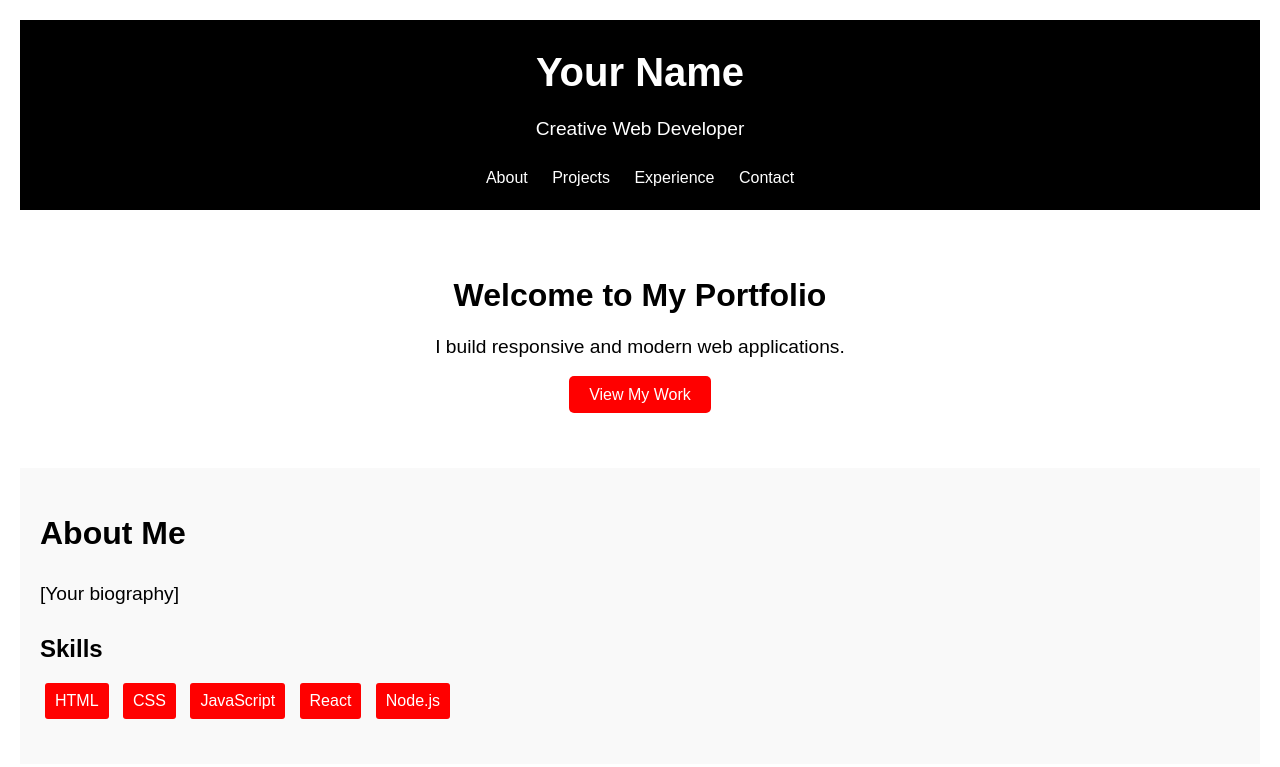
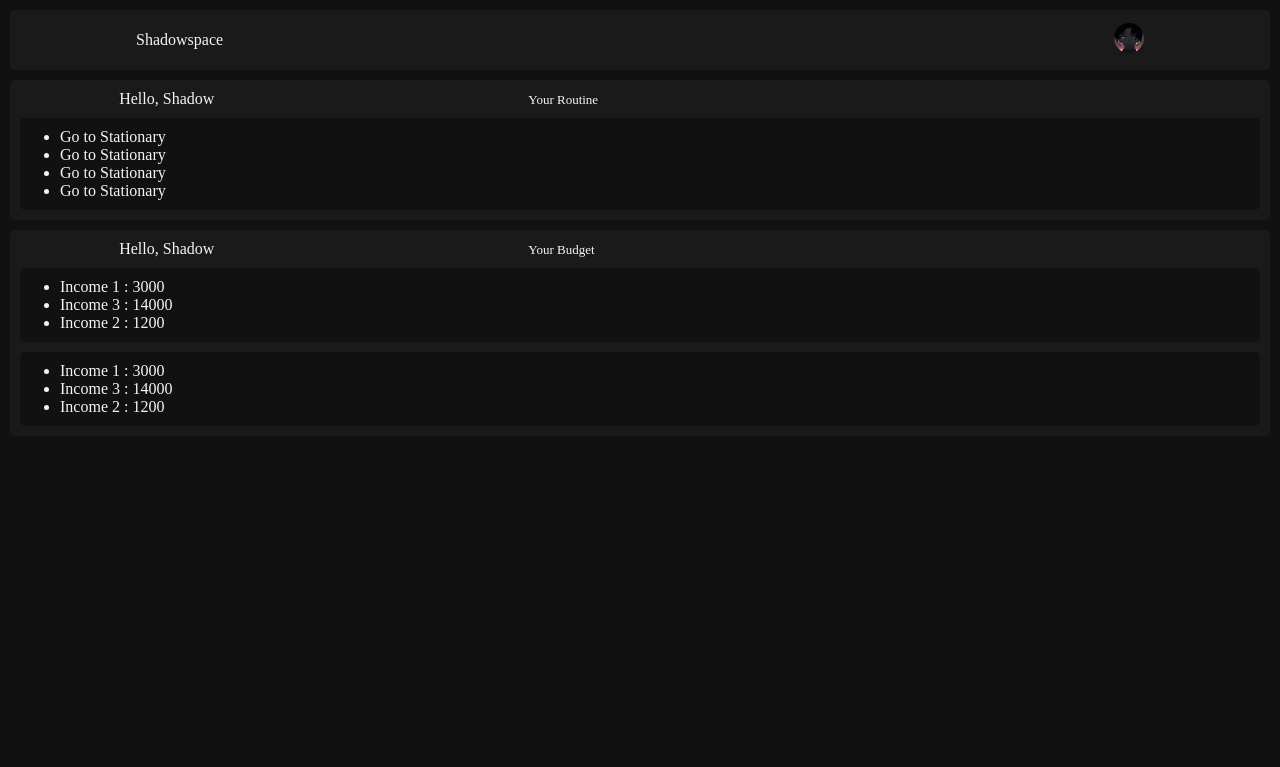
Before and after one commit to iamshadow-in/shadowspace, a plain HTML site: page index.html in a window 1280 px wide. Drawn offline with Linux system fonts and the light colour scheme.

Commit message:
Created a simple routine and budget calculator with html and css

```diff
--- a/index.html
+++ b/index.html
@@ -3,38 +3,50 @@
 <head>
     <meta charset="UTF-8">
     <meta name="viewport" content="width=device-width, initial-scale=1.0">
-    <title>Your Name - Web Developer</title>
+    <title>Shadowspace</title>
     <link rel="stylesheet" href="style.css">
 </head>
 <body>
-    <!-- Header -->
     <header>
-        <h1>Your Name</h1>
-        <p>Creative Web Developer</p>
-        <nav>
-            <a href="#about">About</a>
-            <a href="#projects">Projects</a>
-            <a href="#experience">Experience</a>
-            <a href="#contact">Contact</a>
-        </nav>
+        <div class="companyName">
+            Shadowspace
+        </div>
+        <div class="profile">
+            <img src="Shadow.jpg" alt="">
+        </div>
     </header>
 
-    <!-- Landing Page -->
-    <section id="landing">
-        <h2>Welcome to My Portfolio</h2>
-        <p>I build responsive and modern web applications.</p>
-        <a href="#projects" class="cta-button">View My Work</a>
-    </section>
-
-    <!-- About Me -->
-    <section id="about">
-        <h2>About Me</h2>
-        <p>[Your biography]</p>
-        <h3>Skills</h3>
-        <ul>
-            <li>HTML</li>
-            <li>CSS</li>
-            <li>JavaScript</li>
-            <li>React</li>
-            <li>Node.js</li>
-        </ul>
+    <main>
+        <div class="routine">
+            <div class="yourName">Hello, Shadow</div>
+            <div class="space">Your Routine</div>
+            <div class="tasks">
+                <ul>
+                    <li>Go to Stationary</li>
+                    <li>Go to Stationary</li>
+                    <li>Go to Stationary</li>
+                    <li>Go to Stationary</li>
+                </ul>
+            </div>
+        </div>
+        <div class="budget">
+            <div class="yourName">Hello, Shadow</div>
+            <div class="space">Your Budget</div>
+            <div class="income">
+                <ul>
+                    <li>Income 1 : 3000</li>
+                    <li>Income 3 : 14000</li>
+                    <li>Income 2 : 1200</li>
+                </ul>
+            </div>
+            <div class="spending">
+                <ul>
+                    <li>Income 1 : 3000</li>
+                    <li>Income 3 : 14000</li>
+                    <li>Income 2 : 1200</li>
+                </ul>
+            </div>
+        </div>
+    </main>
+</body>
+</html>
--- a/style.css
+++ b/style.css
@@ -1,228 +1,110 @@
-/* Reset some basic styles */
-body, h1, h2, h3, p, ul, li, a, form, input, textarea, button {
+* {
     margin: 0;
     padding: 0;
-    border: 0;
-    outline: none;
     box-sizing: border-box;
+    font-family: raleway;
 }
 
 body {
-    font-family: Arial, sans-serif;
-    background-color: white;
-    color: black;
-    line-height: 1.6;
-    padding: 20px;
+    padding: 10px;
+    background-color: #111;
+    color: whitesmoke;
 }
 
-/* Header styles */
-header {
-    text-align: center;
-    padding: 20px 0;
-    background-color: black;
-    color: white;
+html {
+    scroll-behavior: smooth;
 }
 
-header h1 {
-    font-size: 2.5em;
-    margin-bottom: 10px;
+header {
+    position: sticky;
+    backdrop-filter: blur(5px);
+    top: 10px;
+    left: 10px;
+    right: 10px;
+    border-radius: 5px;
+    background-color: #1a1a1a;
+    height: 60px;
+    padding: 0 10%;
+    display: flex;
+    align-items: center;
+    justify-content: space-between;
 }
 
-header p {
-    font-size: 1.2em;
-    margin-bottom: 20px;
+.profile img {
+    width: 30px;
+    border-radius: 50%;
 }
 
-header nav a {
-    color: white;
-    text-decoration: none;
-    margin: 0 10px;
-    font-size: 1em;
+
+.routine {
+    background-color: #1a1a1a;
+    margin-top: 10px;
+    border-radius: 5px;
+    padding: 10px;
 }
 
-header nav a:hover {
-    color: red;
+.tasks {
+    background-color: #111;
+    border-radius: 5px;
+    margin-top: 10px;
+    padding: 10px;
 }
 
-/* Landing page styles */
-#landing {
-    text-align: center;
-    padding: 60px 20px;
+.tasks ul li {
+    margin-left: 30px;
 }
 
-#landing h2 {
-    font-size: 2em;
-    margin-bottom: 10px;
+.budget {
+    background-color: #1a1a1a;
+    margin-top: 10px;
+    border-radius: 5px;
+    padding: 10px;
 }
 
-#landing p {
-    font-size: 1.2em;
-    margin-bottom: 20px;
+.income {
+    background-color: #111;
+    border-radius: 5px;
+    margin-top: 10px;
+    padding: 10px;
 }
 
-.cta-button {
-    background-color: red;
-    color: white;
-    padding: 10px 20px;
-    text-decoration: none;
-    font-size: 1em;
-    border-radius: 5px;
+.income ul li {
+    margin-left: 30px;
 }
 
-.cta-button:hover {
-    background-color: darkred;
+.spending {
+    background-color: #111;
+    border-radius: 5px;
+    margin-top: 10px;
+    padding: 10px;
 }
 
-/* About section styles */
-#about {
-    padding: 40px 20px;
-    background-color: #f9f9f9;
-    color: black;
+.spending ul li {
+    margin-left: 30px;
 }
 
-#about h2 {
-    font-size: 2em;
-    margin-bottom: 20px;
+.yourName {
+    display: inline-block;
+    margin-left: 8%;
 }
 
-#about p {
-    font-size: 1.2em;
-    margin-bottom: 20px;
+.space {
+    margin-left: 25%;
+    font-size: 13px;
+    display: inline-block;
 }
 
-#about h3 {
-    font-size: 1.5em;
-    margin-bottom: 10px;
+footer {
+    position: sticky;
+    backdrop-filter: blur(5px);
+    bottom: 10px;
+    left: 10px;
+    right: 10px;
+    display: flex;
+    align-items: center;
+    justify-content: space-between;
+    background-color: #1a1a1a;
+    margin-top: 10px;
+    border-radius: 5px;
+    padding: 10px;
 }
-
-#about ul {
-    list-style: none;
-}
-
-#about ul li {
-    background-color: red;
-    color: white;
-    display: inline-block;
-    padding: 5px 10px;
-    margin: 5px;
-    border-radius: 3px;
-}
-
-/* Projects section styles */
-#projects {
-    padding: 40px 20px;
-}
-
-#projects h2 {
-    font-size: 2em;
-    margin-bottom: 20px;
-}
-
-.project {
-    margin-bottom: 20px;
-    border-bottom: 1px solid #ddd;
-    padding-bottom: 20px;
-}
-
-.project h3 {
-    font-size: 1.5em;
-    color: red;
-    margin-bottom: 10px;
-}
-
-.project p {
-    font-size: 1.2em;
-    margin-bottom: 10px;
-}
-
-.project a {
-    color: red;
-    text-decoration: none;
-    font-size: 1em;
-}
-
-.project a:hover {
-    text-decoration: underline;
-}
-
-/* Experience section styles */
-#experience {
-    padding: 40px 20px;
-    background-color: #f9f9f9;
-    color: black;
-}
-
-#experience h2 {
-    font-size: 2em;
-    margin-bottom: 20px;
-}
-
-#experience h3 {
-    font-size: 1.5em;
-    color: red;
-    margin-bottom: 10px;
-}
-
-#experience p {
-    font-size: 1.2em;
-    margin-bottom: 10px;
-}
-
-/* Contact section styles */
-#contact {
-    padding: 40px 20px;
-    text-align: center;
-}
-
-#contact h2 {
-    font-size: 2em;
-    margin-bottom: 20px;
-}
-
-#contact form {
-    display: inline-block;
-    text-align: left;
-    max-width: 600px;
-    width: 100%;
-}
-
-#contact label {
-    display: block;
-    font-size: 1.2em;
-    margin-bottom: 5px;
-}
-
-#contact input, #contact textarea {
-    width: 100%;
-    padding: 10px;
-    margin-bottom: 20px;
-    border: 1px solid #ddd;
-    border-radius: 3px;
-}
-
-#contact button {
-    background-color: red;
-    color: white;
-    padding: 10px 20px;
-    border: none;
-    font-size: 1em;
-    border-radius: 5px;
-    cursor: pointer;
-}
-
-#contact button:hover {
-    background-color: darkred;
-}
-
-/* Footer styles */
-footer {
-    text-align: center;
-    padding: 20px 0;
-    background-color: black;
-    color: white;
-    margin-top: 20px;
-}
-
-footer p {
-    font-size: 1em;
-}
```
Also changed, not shown: Shadow.jpg (added).
